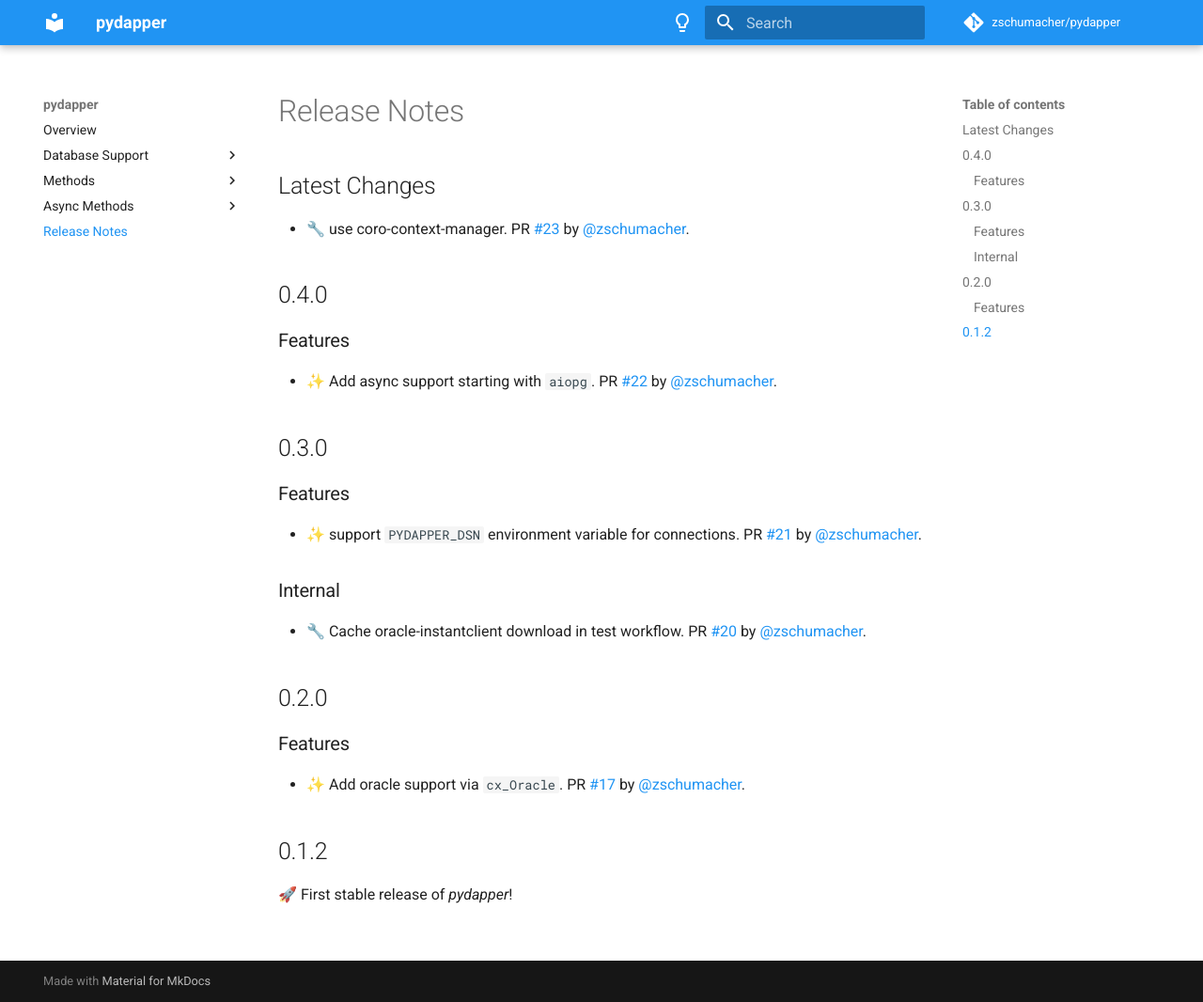
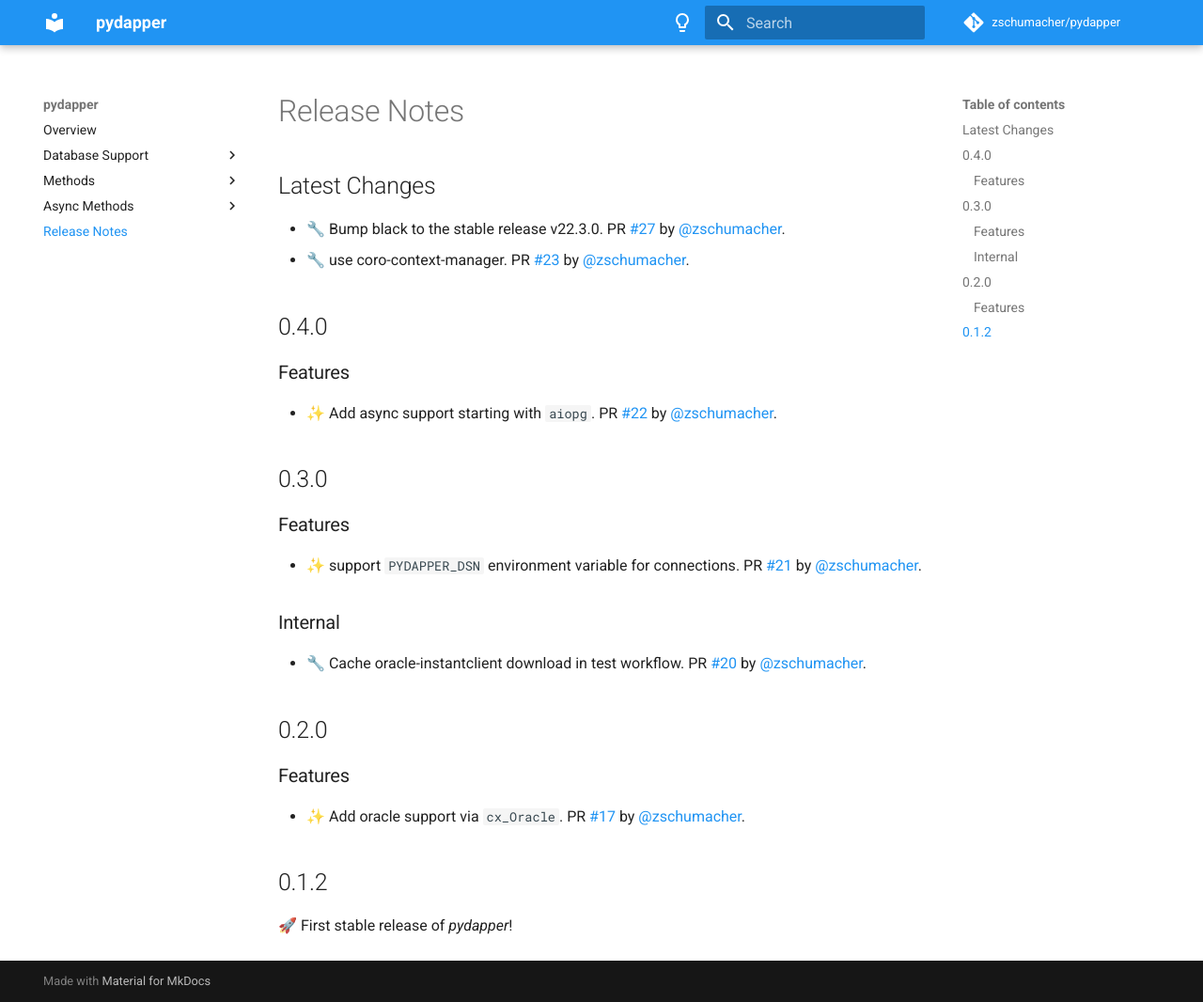
Before and after one commit to zschumacher/pydapper, an MkDocs documentation site: the page built from docs/release_notes.md, in a window 1280 px wide and 1066 px high. Shown: the whole window at 94% size. Built offline with MkDocs 1.6.1 and Material for MkDocs 9.7.7, drawn with Linux system fonts in a browser that asks for light colours; comment, search, counter and statistics services are not loaded.

Commit message:
📝 Update release notes

```diff
--- a/docs/release_notes.md
+++ b/docs/release_notes.md
@@ -1,6 +1,7 @@
 
 ## Latest Changes
 
+* 🔧 Bump black to the stable release v22.3.0. PR [#27](https://github.com/zschumacher/pydapper/pull/27) by [@zschumacher](https://github.com/zschumacher).
 * 🔧  use coro-context-manager. PR [#23](https://github.com/zschumacher/pydapper/pull/23) by [@zschumacher](https://github.com/zschumacher).
 ## 0.4.0
 ### Features
```
